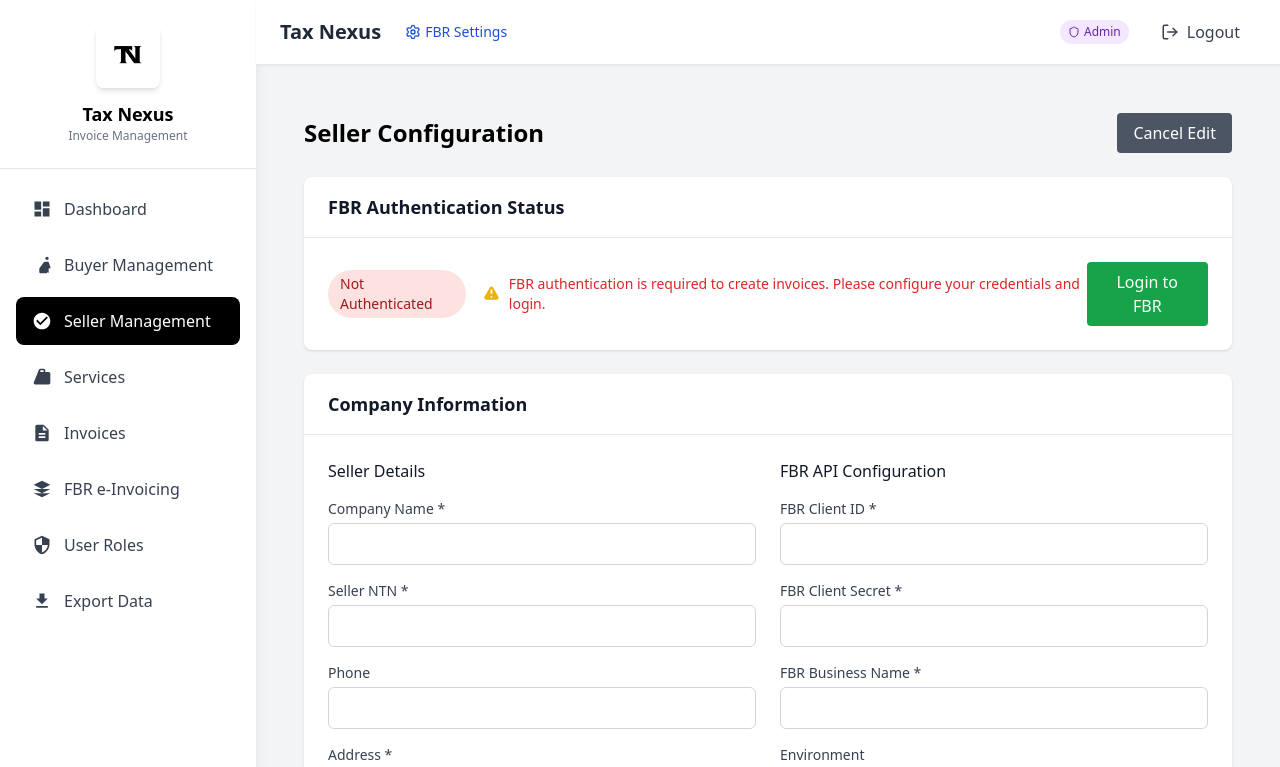
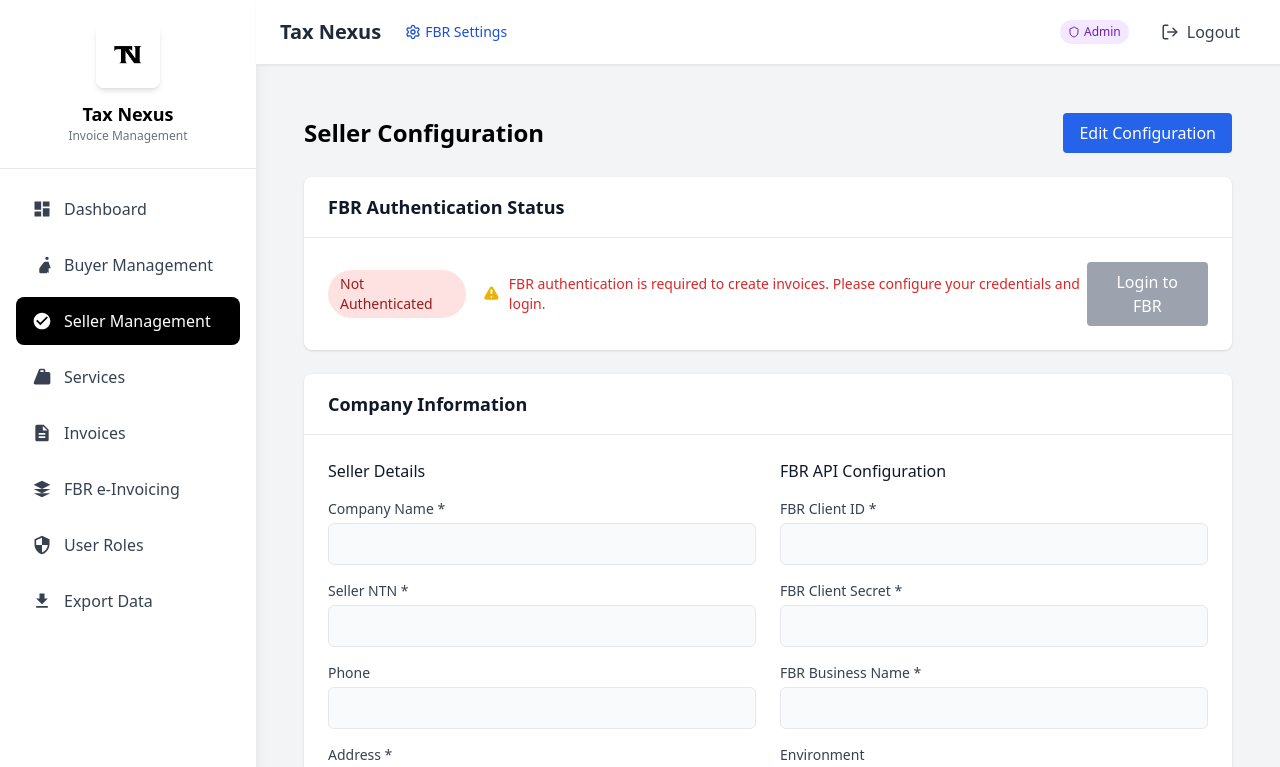
Before and after one commit to sundus887/invoicing_system_frontend, a React (Create React App) app: page /sellers in a window 1280 px wide. Shown: the top 767 px of the page. Built offline with nearby package versions, Linux system fonts and the light colour scheme; no server answers; sample sign-in values are in the browser's storage.

Commit message:
seller changings

```diff
--- a/src/pages/SellerConfigurationPage.jsx
+++ b/src/pages/SellerConfigurationPage.jsx
@@ -2,7 +2,7 @@
 import api from '../services/api';
 
 const SellerConfigurationPage = () => {
-  const [isEditing, setIsEditing] = useState(true);
+  const [isEditing, setIsEditing] = useState(false);
   const [loading, setLoading] = useState(true);
   const [saving, setSaving] = useState(false);
   const [fbrLoading, setFbrLoading] = useState(false);
@@ -133,6 +133,7 @@
       await api.post('/api/fbr-api-settings', fbrSettings);
 
       setSuccess('Configuration saved successfully!');
+      setIsEditing(false);
 
       // Reload data to get updated status
       await loadData();
```
